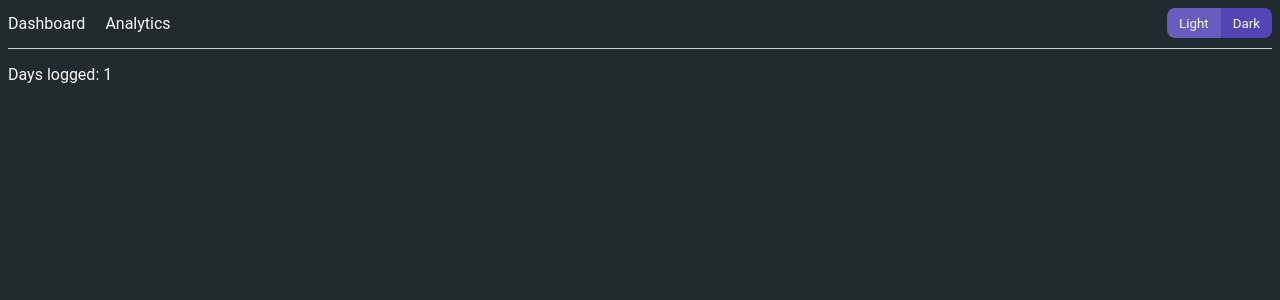
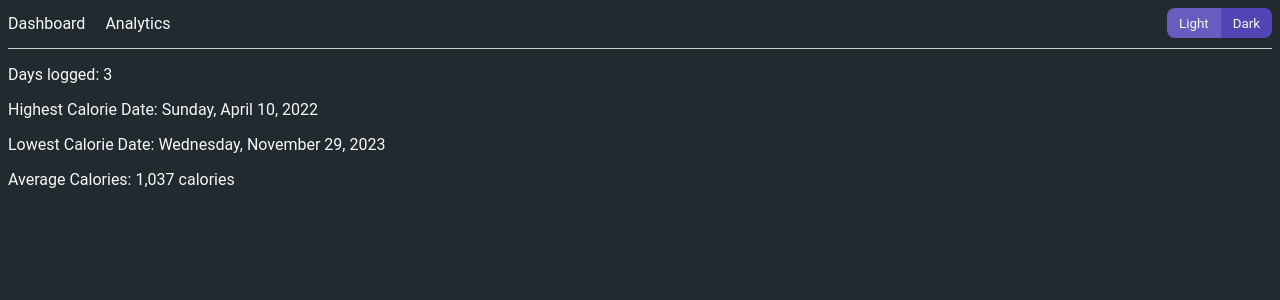
Before and after one commit to Nerdpuff/meal-pro, an Angular app: page /analytics in a window 1280 px wide. Shown: the top 300 px of the page. Built offline with nearby package versions, Linux system fonts and the light colour scheme.

Commit message:
Add analytics data to component HTML

```diff
--- a/src/app/analytics/analytics.component.html
+++ b/src/app/analytics/analytics.component.html
@@ -1 +1,13 @@
 <p>Days logged: {{ dataService.getDaysLogged() }}</p>
+<p>
+  Highest Calorie Date:
+  {{ dataService.getHighestCalorieDate().date | date : "EEEE, MMMM d, y" }}
+</p>
+<p>
+  Lowest Calorie Date:
+  {{ dataService.getLowestCalorieDate().date | date : "EEEE, MMMM d, y" }}
+</p>
+<p>
+  Average Calories:
+  {{ dataService.getAverageCaloriesPerDay() | number : "1.0-0" | calories }}
+</p>
--- a/src/app/shared/data.service.ts
+++ b/src/app/shared/data.service.ts
@@ -16,6 +16,75 @@ export class DataService {
 
   getDaysLogged(): number {
     return this.logData.getValue().length;
+  }
+
+  getHighestCalorieDate(): Log {
+    const data = this.logData.getValue();
+    const highestCalorieDate = data.reduce((prev, curr) => {
+      const prevTotal = prev.meals.reduce(
+        (prevTotal, currMeal) =>
+          prevTotal +
+          currMeal.foods.reduce(
+            (prevMealTotal, currFood) => prevMealTotal + currFood.calories,
+            0
+          ),
+        0
+      );
+      const currTotal = curr.meals.reduce(
+        (prevTotal, currMeal) =>
+          prevTotal +
+          currMeal.foods.reduce(
+            (prevMealTotal, currFood) => prevMealTotal + currFood.calories,
+            0
+          ),
+        0
+      );
+      return prevTotal > currTotal ? prev : curr;
+    });
+    return highestCalorieDate;
+  }
+
+  getAverageCaloriesPerDay(): number {
+    const data = this.logData.getValue();
+    const totalCalories = data.reduce((prev, curr) => {
+      const currTotal = curr.meals.reduce(
+        (prevTotal, currMeal) =>
+          prevTotal +
+          currMeal.foods.reduce(
+            (prevMealTotal, currFood) => prevMealTotal + currFood.calories,
+            0
+          ),
+        0
+      );
+      return prev + currTotal;
+    }, 0);
+    return totalCalories / data.length;
+  }
+
+  getLowestCalorieDate(): Log {
+    const data = this.logData.getValue();
+    const lowestCalorieDate = data.reduce((prev, curr) => {
+      const prevTotal = prev.meals.reduce(
+        (prevTotal, currMeal) =>
+          prevTotal +
+          currMeal.foods.reduce(
+            (prevMealTotal, currFood) => prevMealTotal + currFood.calories,
+            0
+          ),
+        0
+      );
+      const currTotal = curr.meals.reduce(
+        (prevTotal, currMeal) =>
+          prevTotal +
+          currMeal.foods.reduce(
+            (prevMealTotal, currFood) => prevMealTotal + currFood.calories,
+            0
+          ),
+        0
+      );
+      return prevTotal < currTotal ? prev : curr;
+    });
+    return lowestCalorieDate;
   }
 
   getLog(date: Date): Log {
@@ -40,7 +109,7 @@ export class DataService {
     return log || { date, meals: [] };
   }
 
-  public addLog(log: Log): void {
+  addLog(log: Log): void {
     const currentData = this.logData.getValue();
     const existingDate = currentData.find(
       (x) =>
--- a/src/mockData/logs.ts
+++ b/src/mockData/logs.ts
@@ -3,6 +3,33 @@ import { Log, MealType } from 'src/app/dashboard/log/log';
 export const mockData: Log[] = [
   {
     date: new Date(),
+    meals: [
+      {
+        type: MealType.Breakfast,
+        foods: [
+          {
+            name: 'Cereal',
+            calories: 180,
+          },
+          {
+            name: 'Milk',
+            calories: 120,
+          },
+        ],
+      },
+      {
+        type: MealType.Lunch,
+        foods: [
+          {
+            name: 'Apple',
+            calories: 95,
+          },
+        ],
+      },
+    ],
+  },
+  {
+    date: new Date('2021-01-01'),
     meals: [
       {
         type: MealType.Breakfast,
@@ -21,8 +48,44 @@ export const mockData: Log[] = [
         type: MealType.Lunch,
         foods: [
           {
+            name: 'Cheeseburger',
+            calories: 512,
+          },
+        ],
+      },
+    ],
+  },
+  {
+    date: new Date('2022-04-10'),
+    meals: [
+      {
+        type: MealType.Breakfast,
+        foods: [
+          {
+            name: 'Plums',
+            calories: 600,
+          },
+        ],
+      },
+      {
+        type: MealType.Lunch,
+        foods: [
+          {
             name: 'Apple',
             calories: 95,
+          },
+        ],
+      },
+      {
+        type: MealType.Dinner,
+        foods: [
+          {
+            name: 'Pizza',
+            calories: 434,
+          },
+          {
+            name: 'Chips',
+            calories: 320,
           },
         ],
       },
```
